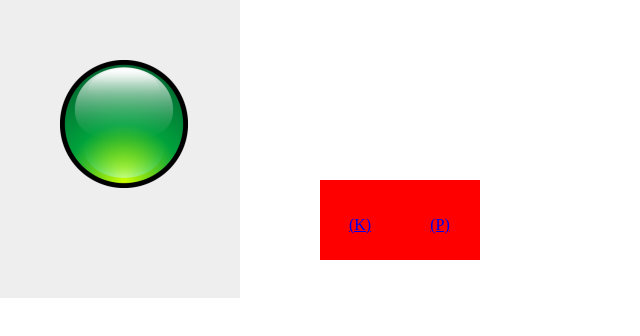
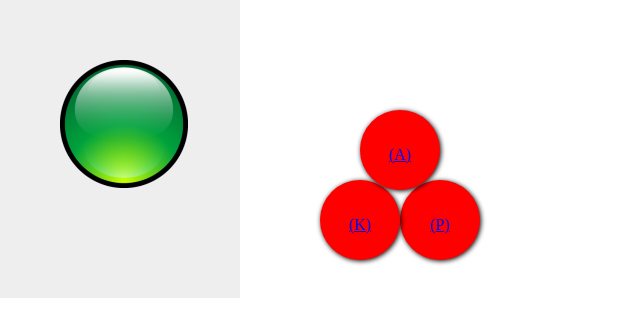
Before and after one commit to gugod/xdfighter, a plain HTML site: page public/pages/player.html in a window 1280 px wide. Shown: the whole page, without its empty margins (0-640 px from the left). Drawn offline with Linux system fonts and the light colour scheme.

Commit message:
make buttonso round and add an (A) button for tomato

```diff
--- a/public/pages/player.html
+++ b/public/pages/player.html
@@ -40,10 +40,7 @@ body { padding: 0; margin: 0; -webkit-user-select: none; }
     outline: 1px soldi red;
     text-indent: -2000px;
 }
-#joystick a[button=up] {
-    top: 0;
-    left: 80px
-}
+#joystick a[button=up]    { top: 0px;   left: 80px  }
 #joystick a[button=left]  { top: 80px;  left: 0px;  }
 #joystick a[button=up]    { top: 0px;   left: 80px; }
 #joystick a[button=right] { top: 80px;  left: 160px;}
@@ -53,11 +50,23 @@ body { padding: 0; margin: 0; -webkit-user-select: none; }
     top: 180px; left: 320px;
     background: red;
     text-indent: 0;
+    -webkit-border-radius: 40px;
+    -webkit-box-shadow: 1px 1px 5px #000;
 }
 #joystick a[button=p] {
     top: 180px; left: 400px;
     background: red;
     text-indent: 0;
+    -webkit-border-radius: 40px;
+    -webkit-box-shadow: 1px 1px 5px #000;
+}
+#joystick a[button=a] {
+    top: 110px;
+    left: 360px;
+    background: red;
+    text-indent: 0;
+    -webkit-border-radius: 40px;
+    -webkit-box-shadow: 1px 1px 5px #000;
 }
 
         </style>
@@ -74,6 +83,7 @@ body { padding: 0; margin: 0; -webkit-user-select: none; }
 
                 <a href="javascript:;" button="p">(P)</a>
                 <a href="javascript:;" button="k">(K)</a>
+                <a href="javascript:;" button="a">(A)</a>
             </div>
         </div>
         <script src="/js/jquery-1.4.2.min.js"></script>
```
Also changed, not shown: 1 other file.
